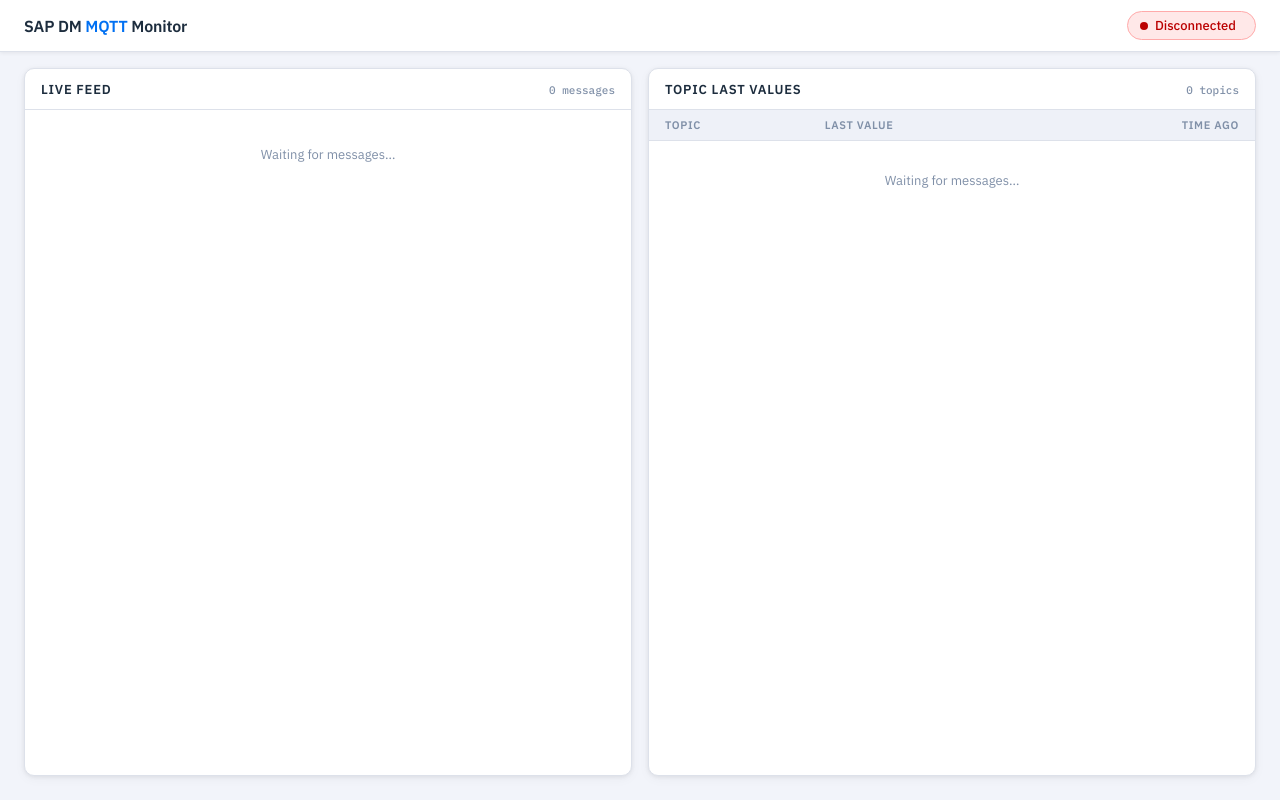
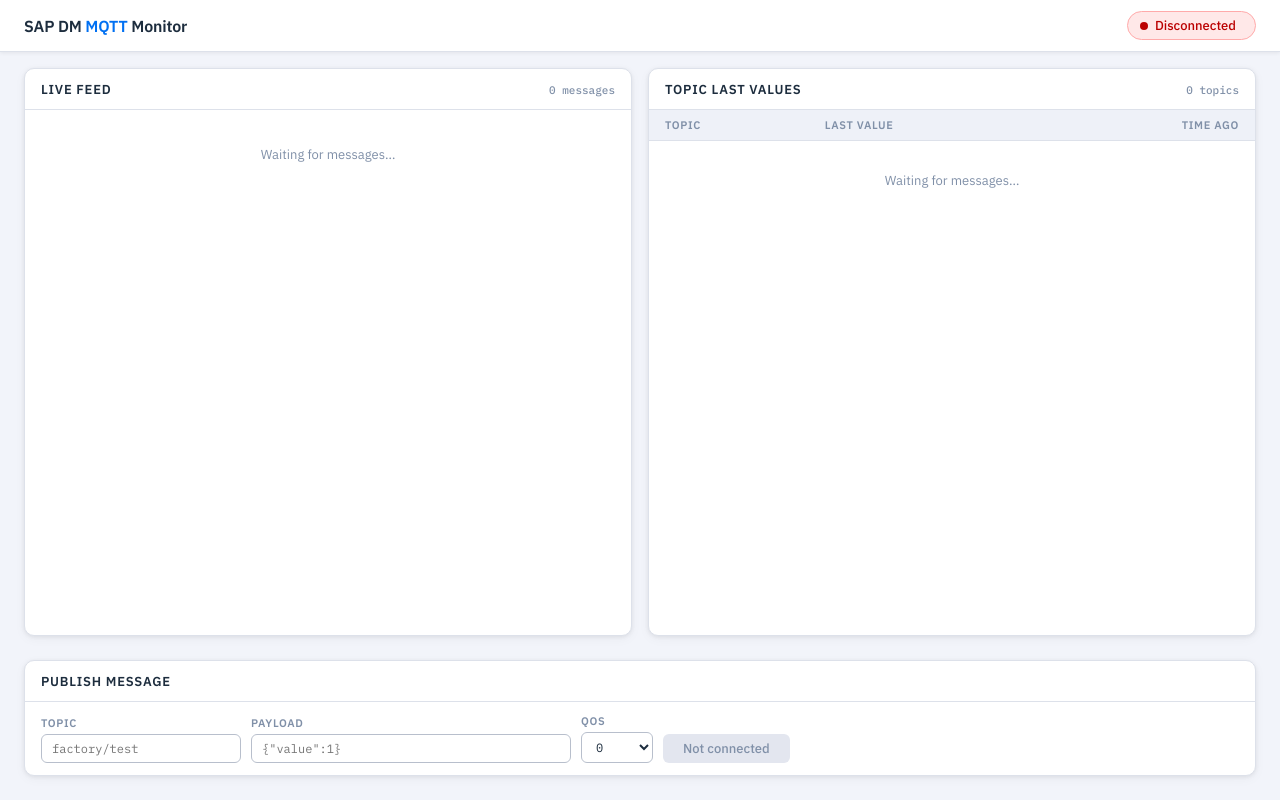
Before and after one commit to mhaegens/DM_MQTT, a plain HTML site: page dashboard/html/dashboard/index.html in a window 1280 px wide. Drawn offline with Linux system fonts and the light colour scheme; a script that the page names is missing.

Commit message:
feat: US-005 - Add publish panel to dashboard

```diff
--- a/dashboard/html/dashboard/index.html
+++ b/dashboard/html/dashboard/index.html
@@ -296,6 +296,101 @@
   background: var(--bd-str);
   border-radius: 3px;
 }
+
+/* ── Publish panel ───────────────────────────────────────── */
+#publish-panel {
+  background: var(--base);
+  border: 1px solid var(--bd);
+  border-radius: 10px;
+  box-shadow: 0 1px 4px rgba(0,0,0,.07), 0 3px 12px rgba(0,0,0,.04);
+  margin: 0 24px 24px;
+}
+
+.publish-form {
+  display: flex;
+  flex-wrap: wrap;
+  align-items: flex-end;
+  gap: 10px;
+  padding: 12px 16px;
+}
+
+.publish-field {
+  display: flex;
+  flex-direction: column;
+  gap: 4px;
+}
+
+.publish-field label {
+  font-size: 11px;
+  font-weight: 600;
+  color: var(--tx3);
+  text-transform: uppercase;
+  letter-spacing: .06em;
+}
+
+.publish-field input,
+.publish-field select {
+  font-family: var(--mono);
+  font-size: 12px;
+  padding: 6px 10px;
+  border: 1px solid var(--bd-str);
+  border-radius: 6px;
+  background: var(--base);
+  color: var(--tx);
+  outline: none;
+  transition: border-color .15s;
+}
+
+.publish-field input:focus,
+.publish-field select:focus {
+  border-color: var(--hi);
+}
+
+#pub-topic  { width: 200px; }
+#pub-payload { width: 320px; }
+#pub-qos    { width: 72px; }
+
+#pub-btn {
+  font-family: var(--font);
+  font-size: 13px;
+  font-weight: 500;
+  padding: 6px 20px;
+  border: none;
+  border-radius: 6px;
+  background: var(--hi);
+  color: #fff;
+  cursor: pointer;
+  transition: background .15s, opacity .15s;
+  white-space: nowrap;
+  align-self: flex-end;
+}
+
+#pub-btn:hover:not(:disabled) { background: var(--hi-dk); }
+
+#pub-btn:disabled {
+  background: var(--base3);
+  color: var(--tx3);
+  cursor: not-allowed;
+}
+
+/* OUT badge in feed */
+.feed-row.feed-out { background: #FFFBF0; }
+.feed-row.feed-out .feed-ts  { color: #B06000; }
+.feed-row.feed-out .feed-topic { color: #B06000; }
+.feed-row.feed-out .feed-payload { color: var(--tx2); }
+.feed-out-badge {
+  display: inline-block;
+  font-size: 10px;
+  font-weight: 600;
+  font-family: var(--mono);
+  background: #FFF0C0;
+  color: #7A4500;
+  border: 1px solid #F0CC70;
+  border-radius: 3px;
+  padding: 0 4px;
+  margin-left: 5px;
+  vertical-align: middle;
+}
 </style>
 </head>
 <body>
@@ -344,6 +439,31 @@
   </div>
 </main>
 
+<!-- Publish panel -->
+<div id="publish-panel" class="panel">
+  <div class="panel-header">
+    <span class="panel-title">Publish Message</span>
+  </div>
+  <div class="publish-form">
+    <div class="publish-field">
+      <label for="pub-topic">Topic</label>
+      <input id="pub-topic" type="text" placeholder="factory/test" autocomplete="off" spellcheck="false">
+    </div>
+    <div class="publish-field">
+      <label for="pub-payload">Payload</label>
+      <input id="pub-payload" type="text" placeholder='{"value":1}' autocomplete="off" spellcheck="false">
+    </div>
+    <div class="publish-field">
+      <label for="pub-qos">QoS</label>
+      <select id="pub-qos">
+        <option value="0">0</option>
+        <option value="1">1</option>
+      </select>
+    </div>
+    <button id="pub-btn" disabled>Not connected</button>
+  </div>
+</div>
+
 <script>
 (function () {
   'use strict';
@@ -368,6 +488,10 @@
   const topicTbody = document.getElementById('topic-tbody');
   const topicEmpty = document.getElementById('topic-empty');
   const topicCount = document.getElementById('topic-count');
+  const pubTopic   = document.getElementById('pub-topic');
+  const pubPayload = document.getElementById('pub-payload');
+  const pubQos     = document.getElementById('pub-qos');
+  const pubBtn     = document.getElementById('pub-btn');
 
   // ── Helpers ─────────────────────────────────────────────
   function nowHMS() {
@@ -399,16 +523,20 @@
     badge.className = 'connected';
     statusLbl.textContent = 'Connected';
     statusTs.textContent = isoNow();
+    pubBtn.disabled = false;
+    pubBtn.textContent = 'Publish';
   }
 
   function setDisconnected() {
     badge.className = 'disconnected';
     statusLbl.textContent = 'Disconnected';
     statusTs.textContent = '';
+    pubBtn.disabled = true;
+    pubBtn.textContent = 'Not connected';
   }
 
   // ── Feed ────────────────────────────────────────────────
-  function addFeedItem(topic, payload) {
+  function addFeedItem(topic, payload, isOut) {
     const item = { ts: nowHMS(), topic, payload };
     feedItems.unshift(item);
     if (feedItems.length > MAX_FEED) feedItems.pop();
@@ -416,11 +544,12 @@
     if (feedEmpty) feedEmpty.remove();
 
     const row = document.createElement('div');
-    row.className = 'feed-row';
+    row.className = 'feed-row' + (isOut ? ' feed-out' : '');
+    const outBadge = isOut ? '<span class="feed-out-badge">OUT</span>' : '';
     row.innerHTML =
       '<div class="feed-ts">' + esc(item.ts) + '</div>' +
       '<div class="feed-body">' +
-        '<div class="feed-topic">' + esc(item.topic) + '</div>' +
+        '<div class="feed-topic">' + esc(item.topic) + outBadge + '</div>' +
         '<div class="feed-payload">' + esc(truncate(item.payload, 120)) + '</div>' +
       '</div>';
 
@@ -500,8 +629,29 @@
 
   client.on('message', function (topic, message) {
     const payload = message.toString();
-    addFeedItem(topic, payload);
+    addFeedItem(topic, payload, false);
     updateTopicTable(topic, payload);
+  });
+
+  // ── Publish ──────────────────────────────────────────────
+  pubBtn.addEventListener('click', function () {
+    const topic   = pubTopic.value.trim();
+    const payload = pubPayload.value;
+    const qos     = parseInt(pubQos.value, 10);
+
+    if (!topic) {
+      pubTopic.focus();
+      return;
+    }
+
+    client.publish(topic, payload, { qos: qos }, function (err) {
+      if (err) {
+        console.error('Publish error:', err);
+        return;
+      }
+      addFeedItem(topic, payload, true);
+      updateTopicTable(topic, payload);
+    });
   });
 
 }());
```
